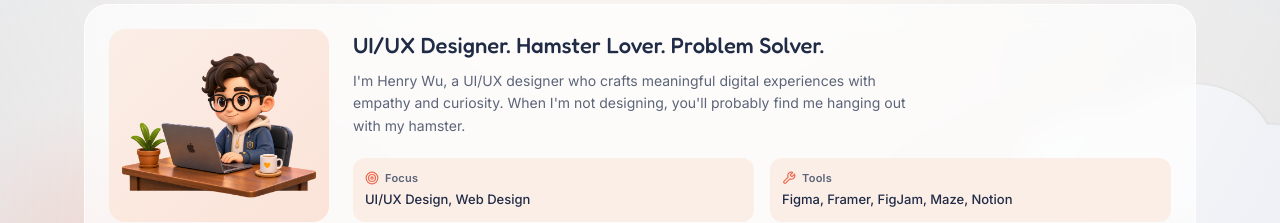
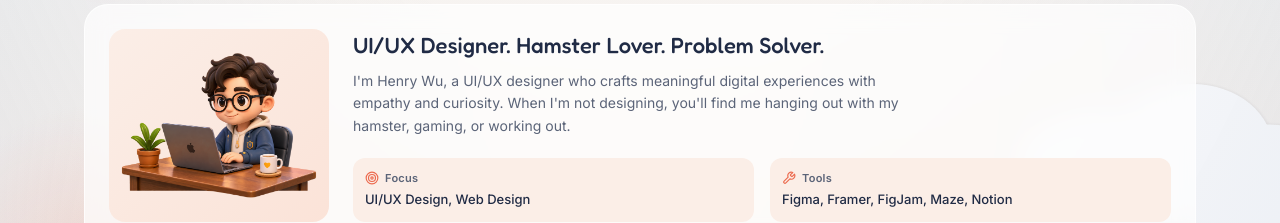
Before and after one commit to Henrywu96/Portfolio, a React (Vite) app: page / in a window 1280 px wide. Shown: the part 1948-2171 px from the top of the page. Built offline with nearby package versions, Linux system fonts and the light colour scheme.

Commit message:
Update Home Page

```diff
--- a/src/app/components/HomePage.tsx
+++ b/src/app/components/HomePage.tsx
@@ -572,7 +572,7 @@
               UI/UX Designer. Hamster Lover. Problem Solver.
             </h3>
             <p className="mt-2 max-w-xl text-[14px] leading-relaxed text-[var(--hw-slate)]">
-              I'm Henry Wu, a UI/UX designer who crafts meaningful digital experiences with empathy and curiosity. When I'm not designing, you'll probably find me hanging out with my hamster.
+              I'm Henry Wu, a UI/UX designer who crafts meaningful digital experiences with empathy and curiosity. When I'm not designing, you'll find me hanging out with my hamster, gaming, or working out.
             </p>
             <div className="mt-5 grid grid-cols-1 gap-4 sm:grid-cols-2">
               <Fact icon={Target} label="Focus" value="UI/UX Design, Web Design" />
```
